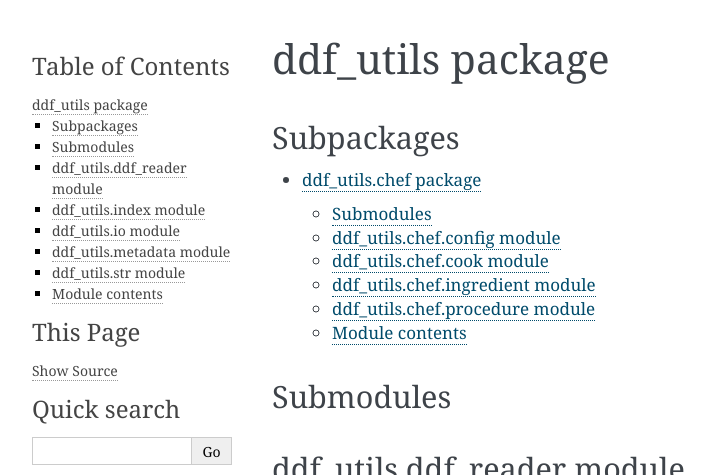
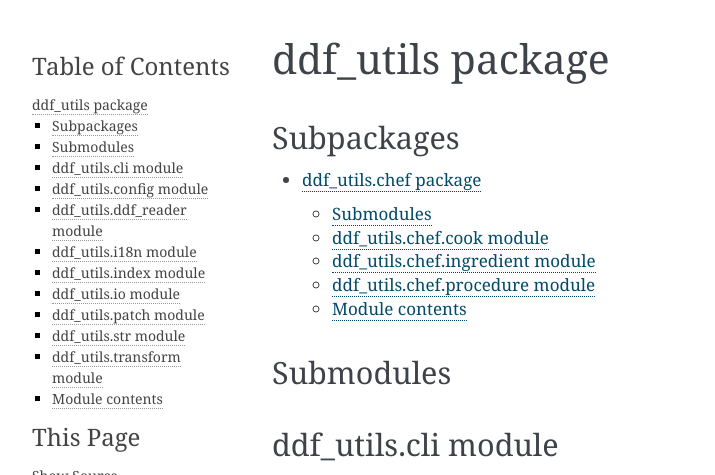
Before and after one commit to semio/ddf_utils, a Sphinx documentation site: the page built from docs/ddf_utils.rst, in a window 1280 px wide and 1400 px high. Shown: the top 475 px of the window, without its empty margins (148-863 px from the left). Built offline with Sphinx 7.4.7, drawn with Linux system fonts in a browser that asks for light colours; some of the changed text lies outside the part shown; grey boxes are pictures that could not be loaded.

Commit message:
update doc

```diff
--- a/docs/ddf_utils.rst
+++ b/docs/ddf_utils.rst
@@ -11,10 +11,34 @@
 Submodules
 ----------
 
+ddf_utils.cli module
+--------------------
+
+.. automodule:: ddf_utils.cli
+    :members:
+    :undoc-members:
+    :show-inheritance:
+
+ddf_utils.config module
+-----------------------
+
+.. automodule:: ddf_utils.config
+    :members:
+    :undoc-members:
+    :show-inheritance:
+
 ddf_utils.ddf_reader module
 ---------------------------
 
 .. automodule:: ddf_utils.ddf_reader
+    :members:
+    :undoc-members:
+    :show-inheritance:
+
+ddf_utils.i18n module
+---------------------
+
+.. automodule:: ddf_utils.i18n
     :members:
     :undoc-members:
     :show-inheritance:
@@ -35,10 +59,10 @@
     :undoc-members:
     :show-inheritance:
 
-ddf_utils.metadata module
--------------------------
+ddf_utils.patch module
+----------------------
 
-.. automodule:: ddf_utils.metadata
+.. automodule:: ddf_utils.patch
     :members:
     :undoc-members:
     :show-inheritance:
@@ -51,6 +75,14 @@
     :undoc-members:
     :show-inheritance:
 
+ddf_utils.transform module
+--------------------------
+
+.. automodule:: ddf_utils.transform
+    :members:
+    :undoc-members:
+    :show-inheritance:
+
 
 Module contents
 ---------------
```
Also changed, not shown: docs/ddf_utils.chef.rst (+0 -8 lines), 15 other files.
